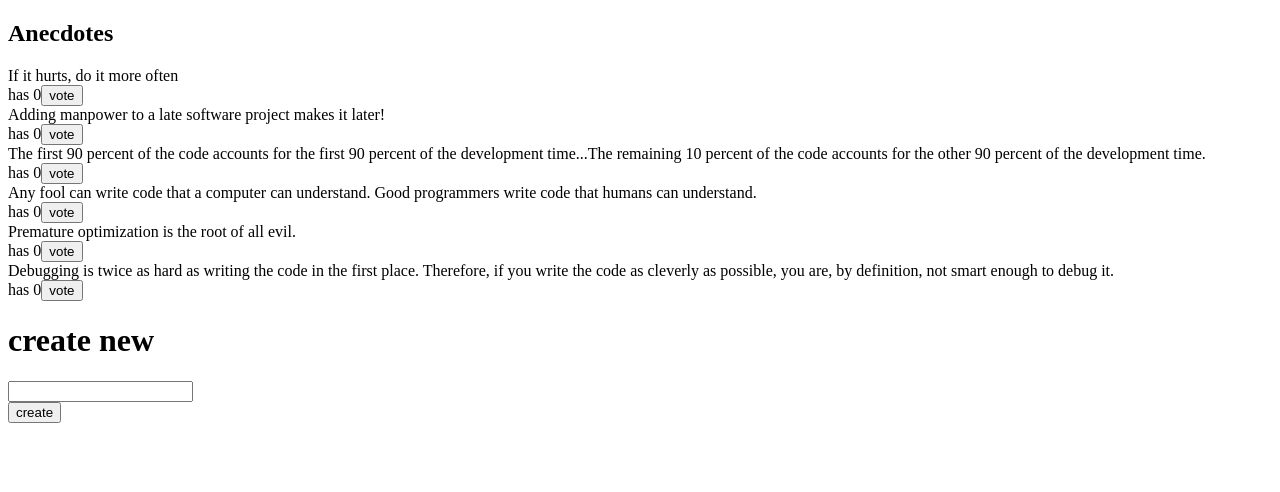
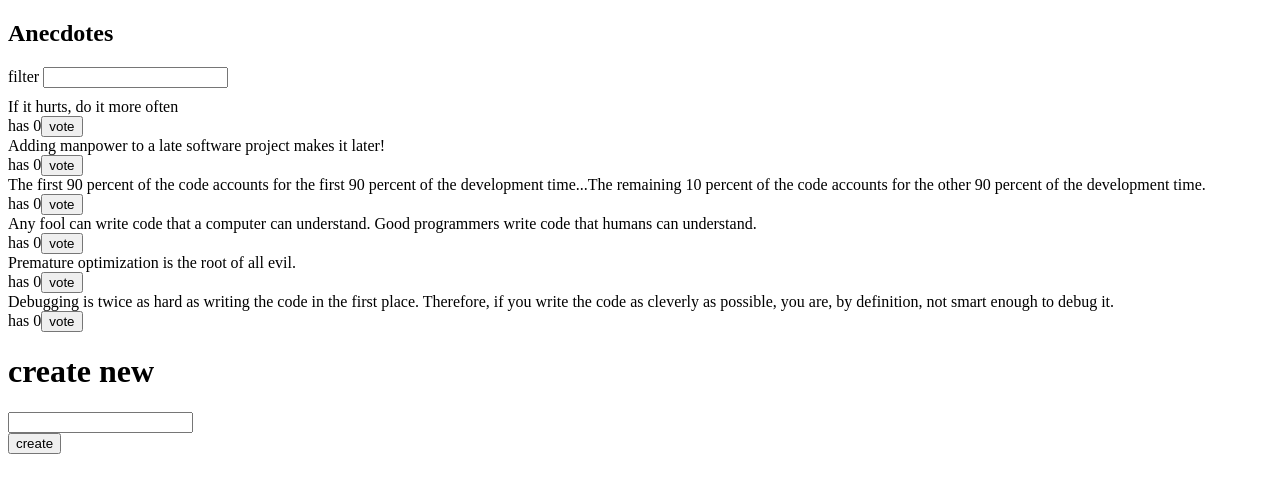
Before and after one commit to shrawankc11/fullstackopen, a React (Create React App) app in the folder part6/redux-anecdotes/: page / in a window 1280 px wide. Shown: the top 492 px of the page. Built offline with nearby package versions, Linux system fonts and the light colour scheme.

Commit message:
added filter reducer and components to the project

```diff
--- a/part6/redux-anecdotes/src/App.js
+++ b/part6/redux-anecdotes/src/App.js
@@ -1,12 +1,14 @@
 import AnecdoteForm from './components/AnecdoteForm';
 import AnecdoteList from './components/AnecdoteList';
 import Notification from './components/Notification';
+import Filter from './components/Filter';
 
 const App = () => {
     return (
         <div>
             <h2>Anecdotes</h2>
             <Notification />
+            <Filter />
             <AnecdoteList />
             <AnecdoteForm />
         </div>
--- /dev/null
+++ b/part6/redux-anecdotes/src/components/Filter.js
@@ -0,0 +1,21 @@
+import { useSelector, useDispatch } from 'react-redux';
+import { setValue } from '../reducers/filterReducer';
+
+export default function Filter() {
+    const dispatch = useDispatch();
+    const filterValue = useSelector(({ filter }) => filter);
+    const handleChange = (event) => {
+        const value = event.target.value;
+        dispatch(setValue(value));
+    };
+
+    const style = {
+        marginBottom: 10,
+    };
+
+    return (
+        <div style={style}>
+            filter <input onChange={handleChange} value={filterValue} />
+        </div>
+    );
+}
--- /dev/null
+++ b/part6/redux-anecdotes/src/reducers/filterReducer.js
@@ -0,0 +1,16 @@
+import { createSlice } from '@reduxjs/toolkit';
+
+const initialState = '';
+
+const filterSlice = createSlice({
+    name: 'filter',
+    initialState,
+    reducers: {
+        setValue(state, action) {
+            return action.payload;
+        },
+    },
+});
+
+export const { setValue } = filterSlice.actions;
+export default filterSlice.reducer;
--- a/part6/redux-anecdotes/src/store.js
+++ b/part6/redux-anecdotes/src/store.js
@@ -2,11 +2,13 @@ import { configureStore } from '@reduxjs/toolkit';
 
 import anecdoteReducer from './reducers/anecdoteReducer';
 import notificationReducer from './reducers/notificationReducer';
+import filterReducer from './reducers/filterReducer';
 
 const store = configureStore({
     reducer: {
         anecdotes: anecdoteReducer,
         notification: notificationReducer,
+        filter: filterReducer,
     },
 });
 
```
